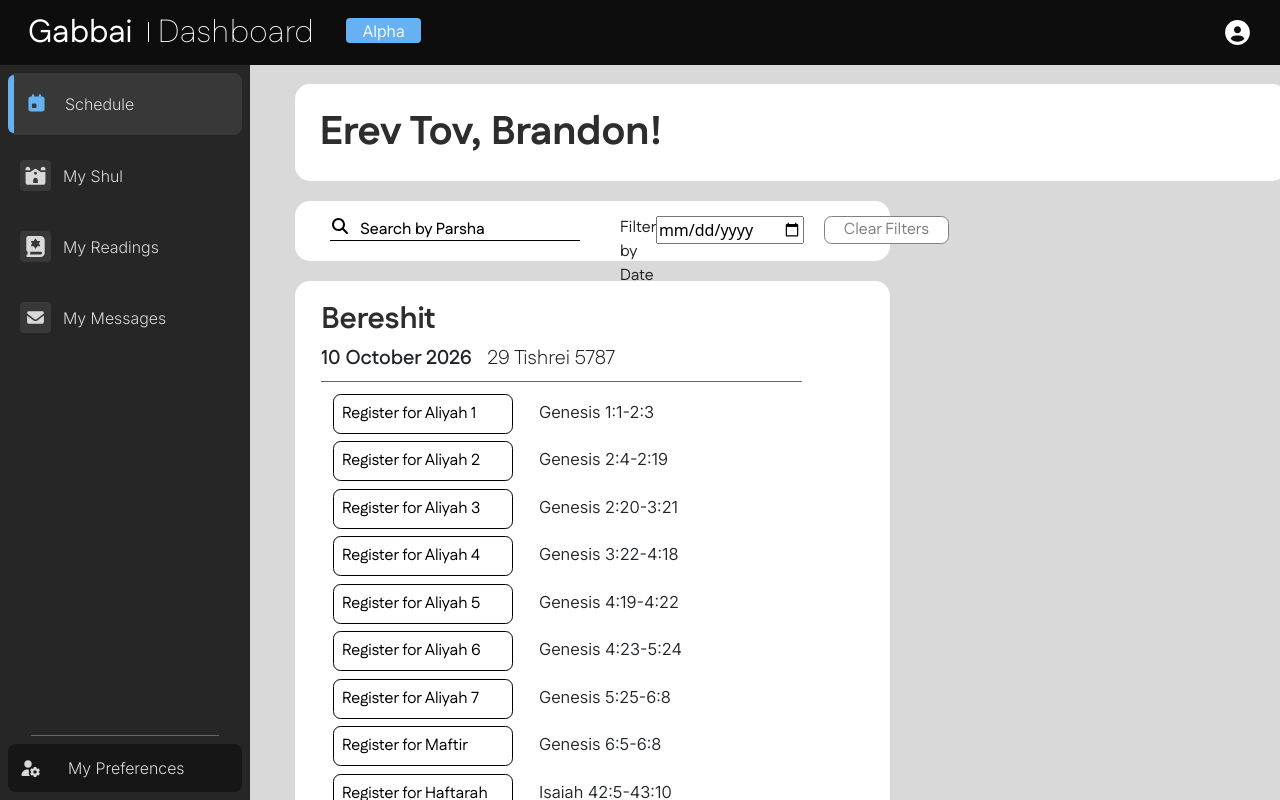
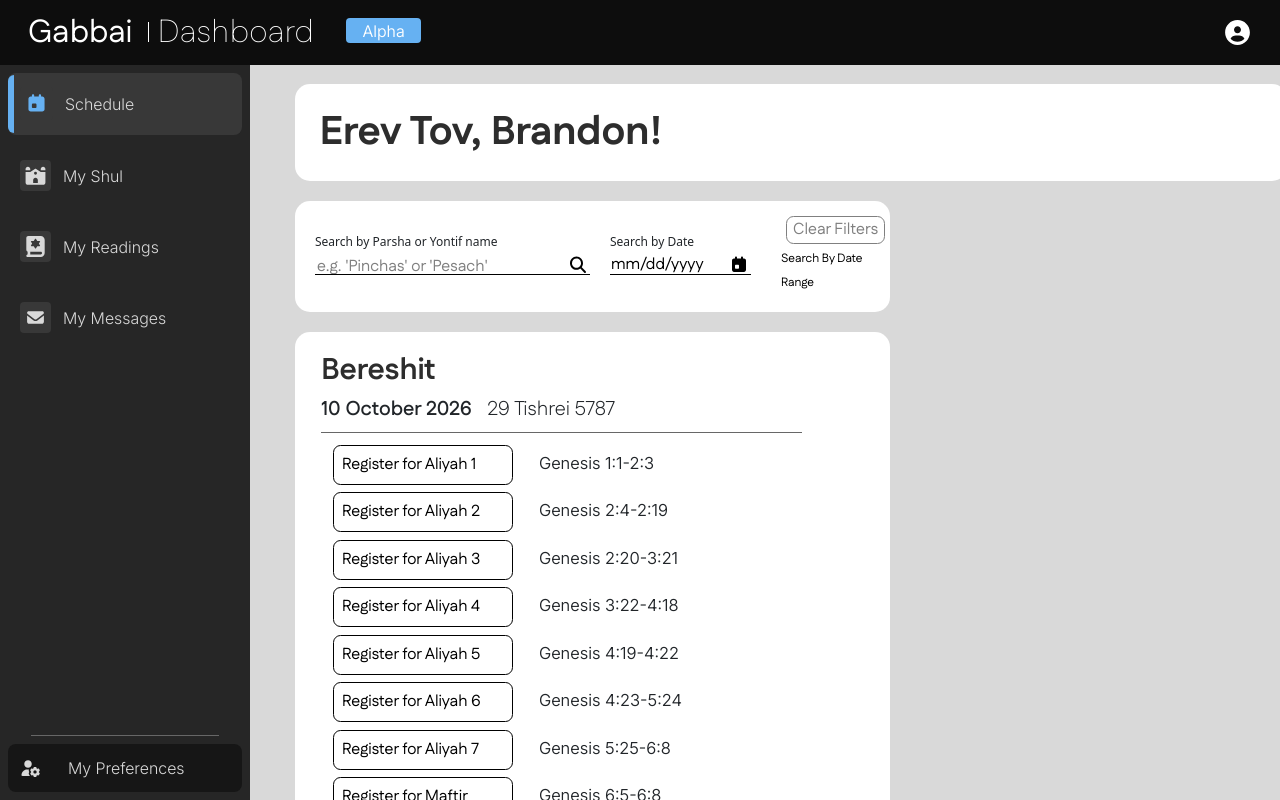
Before and after one commit to brandonbng23/gabbai, a React (Vite) app in the folder frontend/: page / in a window 1280 px wide. Shown: the top 800 px of the page. Built offline with nearby package versions, Linux system fonts and the light colour scheme.

Commit message:
Added and styled options and view to search for parshiyot by date range. Functionality not yet complete.

```diff
--- a/frontend/src/Components/filter.tsx
+++ b/frontend/src/Components/filter.tsx
@@ -5,6 +5,10 @@ interface FilterProps {
     setNameFilter: (name: string) => void;
     dateFilter: string;
     setDateFilter: (date: string) => void;
+    startDate: string;
+    setStartDate: (date: string) => void;
+    endDate: string;
+    setEndDate: (date: string) => void;
 }
 
 function TermSearch(
@@ -13,14 +17,15 @@ function TermSearch(
     return (
         <div>
             <form>
-                <span className="filter">
+                <div className="filter">
+                    <span className="filter-label">Search by Parsha or Yontif name</span>
                     <input
                         type="text"
                         name="nameFilter"
-                        placeholder="Search by Parsha"
+                        placeholder="e.g. 'Pinchas' or 'Pesach'"
                         value={nameFilter}
                         onChange={(event: React.ChangeEvent<HTMLInputElement>) => setNameFilter(event.target.value)}></input>
-                </span>
+                </div>
             </form>
         </div>
     )
@@ -32,30 +37,67 @@ function DateSearch(
     return (
         <div>
             <form>
-                <span className="filter">
-                    <span className="filterLabel">Filter by Date</span>
+                <div className="filter">
+                        <span className="filter-label">Search by Date</span>
                         <input
                             type="date"
                             name="dateFilter"
-                            placeholder="Search by Date mm/dd/yyyy"
                             value={dateFilter}
                             onChange={(event: React.ChangeEvent<HTMLInputElement>) => {setDateFilter(event.target.value)}}></input>
-                    </span>
+                    </div>
+            </form>
+        </div>
+    )
+}
+
+function DateRangeSearch(
+    {startDate, endDate, setStartDate, setEndDate}: {startDate: string, endDate: string, setStartDate: (date: string) => void, setEndDate: (date: string) => void}
+): React.JSX.Element {
+    return (
+        <div className="date-range-filter">
+            <span className="advanced-filter-label">Search by Date Range:</span>
+            <form>
+                <div className="filter">
+                    <span className="filter-label">Range Start Date</span>
+                    <input
+                        type="date"
+                        name="rangeFilterStart"
+                        value={startDate}
+                        onChange={(event: React.ChangeEvent<HTMLInputElement>) => {setStartDate(event.target.value)}}>
+                    </input>
+                </div>
+            </form>
+
+            <span className="advanced-filter-label">through</span>
+
+            <form>
+                <div className="filter">
+                    <span className="filter-label">Range End Date</span>
+                        <input
+                            type="date"
+                            name="rangeFilterStart"
+                            value={endDate}
+                            onChange={(event: React.ChangeEvent<HTMLInputElement>) => {setEndDate(event.target.value)}}>
+                            </input>
+                </div>
             </form>
         </div>
     )
 }
 
 function ClearButton(
-    {nameFilter, setNameFilter, dateFilter, setDateFilter}: FilterProps): React.JSX.Element {
+    {nameFilter, setNameFilter, dateFilter, setDateFilter, startDate, setStartDate, endDate, setEndDate}: FilterProps): React.JSX.Element {
     function clearFilters(): void {
         setNameFilter("");
         setDateFilter("");
+        setStartDate("");
+        setEndDate("");
     }
 
     return (
         <div>
             <button
+                className="clear-button"
                 onClick={clearFilters}
                 disabled={nameFilter === "" && dateFilter === ""}>
                     Clear Filters</button>
@@ -63,10 +105,27 @@ function ClearButton(
     )
 }
 
+function AdvancedFiltersButton(
+    {showAdvanced, setShowAdvanced}: {showAdvanced: boolean, setShowAdvanced: (a: boolean) => void}
+): React.JSX.Element {
+    return (
+        <div>
+            <span
+                className="show-advanced-link"
+                onClick={() => {setShowAdvanced(!showAdvanced)}}>{
+                    !showAdvanced ? "Search By Date Range" : "Hide Search by Date Range"
+                }</span>
+        </div>
+    )
+}
+
 function Filter(
-    {nameFilter, setNameFilter, dateFilter, setDateFilter}: FilterProps): React.JSX.Element {
+    {nameFilter, setNameFilter, dateFilter, setDateFilter, startDate, endDate, setStartDate, setEndDate}: FilterProps): React.JSX.Element {
+    const [showAdvanced, setShowAdvanced] = useState<boolean>(false);
+
     return (
         <div className="filterBar">
+            <div className="default-filters">
                 <TermSearch
                     nameFilter = {nameFilter}
                     setNameFilter={setNameFilter}>
@@ -77,12 +136,36 @@ function Filter(
                     setDateFilter = {setDateFilter}>
                 </DateSearch>
 
+                <div className="filterButtons">
                     <ClearButton
                         nameFilter={nameFilter}
                         setNameFilter = {setNameFilter}
                         dateFilter={dateFilter}
-                setDateFilter = {setDateFilter}>
+                        setDateFilter = {setDateFilter}
+                        startDate = {startDate}
+                        setStartDate = {setStartDate}
+                        endDate = {endDate}
+                        setEndDate = {setEndDate}>
                     </ClearButton>
+
+                    <AdvancedFiltersButton
+                        showAdvanced = {showAdvanced}
+                        setShowAdvanced = {setShowAdvanced}>
+                    </AdvancedFiltersButton>
+                </div>
+            </div>
+
+                    {showAdvanced ? (
+                        <div className="advanced-filters">
+                            <DateRangeSearch
+                                startDate = {startDate}
+                                setStartDate = {setStartDate}
+                                endDate = {endDate}
+                                setEndDate = {setEndDate}>
+                            </DateRangeSearch>
+                        </div>
+                    )
+                    : <span></span>}
                 </div>
     )
 }
--- a/frontend/src/Components/schedule.tsx
+++ b/frontend/src/Components/schedule.tsx
@@ -7,14 +7,21 @@ import Parsha, { ParshaObj } from "./parsha.tsx";
 function Schedule({parshiyot}: {parshiyot: ParshaObj[]}): React.JSX.Element {
     const [nameFilter, setNameFilter] = useState<string>("");
     const [dateFilter, setDateFilter] = useState<string>("");
+    const [startDate, setStartDate] = useState<string>("");
+    const [endDate, setEndDate] = useState<string>("");
+
 
     return (
         <div className="schedule">
             <Filter
-                nameFilter={nameFilter}
-                setNameFilter={setNameFilter}
-                dateFilter={dateFilter}
-                setDateFilter={setDateFilter}>
+                nameFilter = {nameFilter}
+                setNameFilter = {setNameFilter}
+                dateFilter = {dateFilter}
+                setDateFilter = {setDateFilter}
+                startDate = {startDate}
+                setStartDate = {setStartDate}
+                endDate = {endDate}
+                setEndDate = {setEndDate}>
             </Filter>
             <div className="parshiyot">
                 {(nameFilter !== "" || dateFilter !== "") ?
--- a/frontend/src/index.css
+++ b/frontend/src/index.css
@@ -837,21 +837,47 @@ h4 {
 
 .filterBar {
     display: flex;
-    flex-direction: row;
+    flex-direction: column;
     gap: 20px;
+    justify-content: left;
+    align-content: center;
 
     margin-left: 50px;
+    min-height: 75px;
     width: 60%;
-    height: 60px;
-    padding: 15px;
 
     background-color: white;
     border-radius: 15px;
 }
 
-.filterBar button {
-    width: 125px;
+.default-filters {
+    display: flex;
+    flex-direction: row;
+    justify-content: left;
+    align-items: center;
 
+    margin-top: 15px;
+}
+
+.advanced-filters {
+    display: flex;
+    flex-direction: row;
+    justify-content: left;
+    align-content: center;
+
+    height: 60px;
+}
+
+.filterButtons {
+    display: flex;
+    flex-direction: column;
+    align-items: center;
+
+    width: 150px;
+    margin-left: 30px;
+}
+
+.clear-button {
     border-radius: 7.5px;
     border-style: solid;
     border-width: 1px;
@@ -865,21 +891,37 @@ h4 {
     color: white;
 }
 
-.filterBar button:disabled {
+.clear-button:disabled {
     border-color: grey;
     background-color: white;
     color: grey;
 }
 
-.filterBar button:hover:not(:disabled) {
+.clear-button:hover:not(:disabled) {
     border-color: #66B1F2;
     background-color: #66B1F2;
     color: white;
 }
 
-.filterBar button:hover:disabled {
+.clear-button:hover:disabled {
     border-color: #ae4f4f;
     color: #ae4f4f;
+}
+
+.show-advanced-link {
+    height: 3px;
+
+    border: none;
+
+    background-color: white;
+
+    font-family: Fustat;
+    font-size: 12px;
+    color: black;
+}
+
+.show-advanced-link:hover {
+    text-decoration: underline;
 }
 
 .filter {
@@ -888,39 +930,74 @@ h4 {
     margin-left: 20px
 }
 
-.filterLabel {
-    font-family: Fustat;
-    font-weight: 400;
-}
+.filter input {
+     height: 20px;
 
-.filter input {
-    height: 75%;
 }
 
 .filter input[type=text] {
-    width: 250px;
+    width: 275px;
 
     border: none;
     border-bottom: 1px solid black;
 
     background-image: url('./Assets/magnifying-glass-solid-full.svg');
+    background-position: right 2px center;
     background-repeat: no-repeat;
     background-size: 20px 20px;
-    padding-left: 30px;
 }
 
-.filter input[type=date] {
+.filter {
+    display: flex;
+    flex-direction: column;
+}
 
+.filter-label {
+    font-size: 12px;
+    padding-bottom: 4px;
+}
+
+.advanced-filter-label {
+    margin-left: 20px;
+    margin-top: 17px;
+    padding-right: 20px;
+
+    font-size: 15px;
+    font-weight: 600;
+    font-family: Fustat;
 }
 
 .filter input[type=text]::placeholder {
     font-family: Fustat;
-    font-weight: 500;
-    color: black;
+    font-weight: 400;
+    color: grey;
 }
 
 .filter input[type=text]:focus {
     outline: none;
+}
+
+.filter input[type=date] {
+    background-image: url('./Assets/calendar-day-solid-full.svg');
+    background-position: right 2px center;
+    background-repeat: no-repeat;
+    background-size: 20px 20px;
+
+    border: none;
+    border-bottom: 1px solid black;
+}
+
+.filter input[type=date]::-webkit-calendar-picker-indicator {
+    opacity: 0;
+}
+
+.filter input[type=date]::-webkit-datetime-edit {
+    font-family: Fustat;
+}
+
+.date-range-filter {
+    display: flex;
+    flex-direction: row;
 }
 
 .parshiyot {
```
Lines whose indentation alone changed are shown as unchanged.
